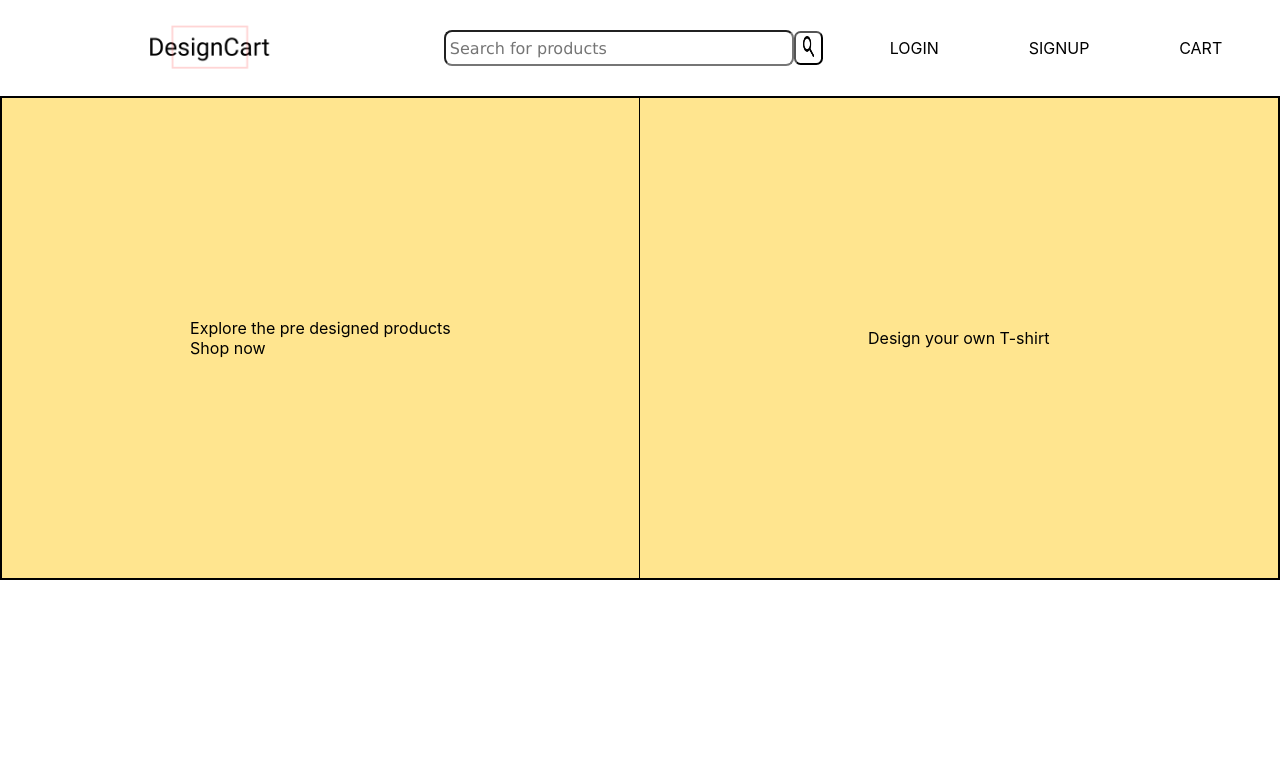
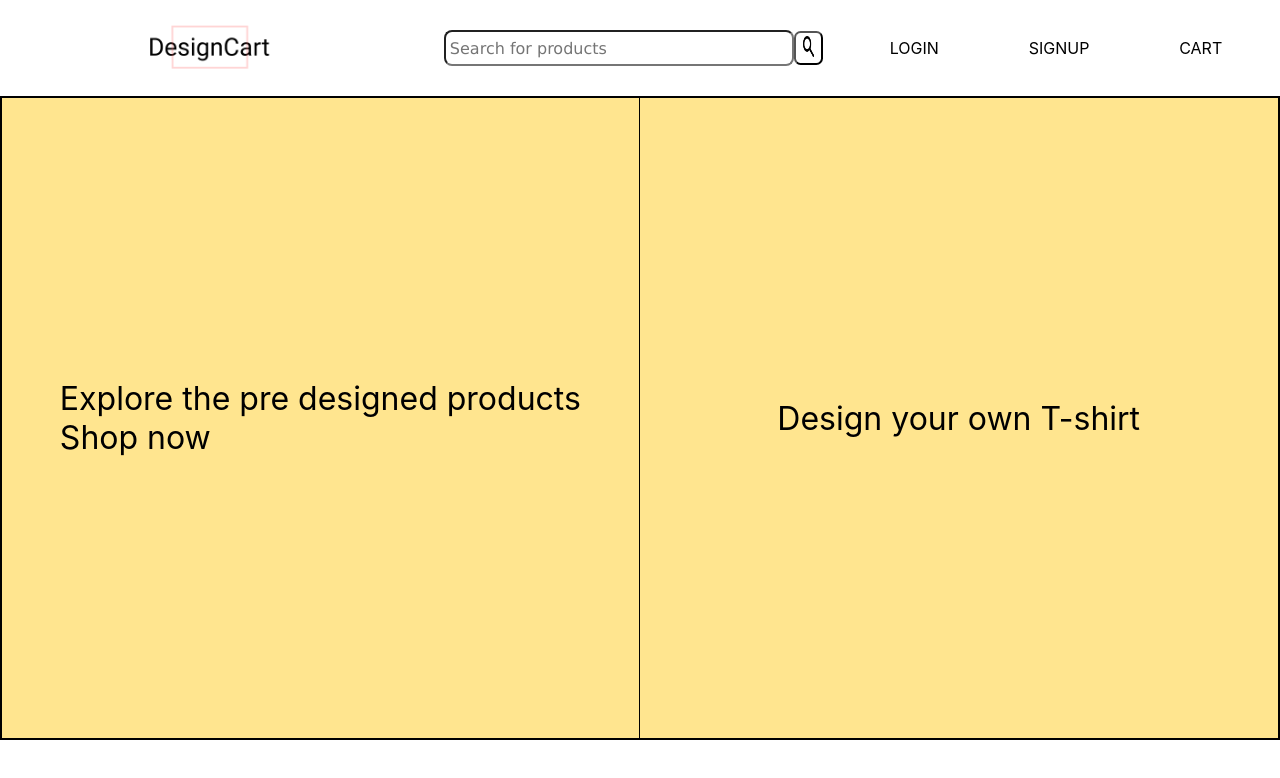
Before and after one commit to harshit-kakkar/DesignCart-Frontend, a React (Create React App) app: page / in a window 1280 px wide. Shown: the top 778 px of the page. Built offline with nearby package versions, Linux system fonts and the light colour scheme.

Commit message:
Improved design for choice part in landing page

```diff
--- a/src/components/landingPage/landingPage.css
+++ b/src/components/landingPage/landingPage.css
@@ -9,7 +9,7 @@
     height: 100%;
     flex-wrap: wrap;
     background-color: white;
-    min-height: 30em;
+    min-height: 40em;
 }
 .choice-create{
     flex: 0 0 50%;
@@ -18,6 +18,7 @@
     display: flex;
     justify-content: center;
     align-items: center;
+    font-size: 2em;
 }
 .choice-predesigned{
     flex: 0 0 49.9%;
@@ -27,8 +28,11 @@
     background-color: #ffe58f;
     color: rgb(0, 0, 0);
     border-right: rgb(0, 0, 0) solid 1px;
+    font-size: 2em;
 }
 .choice-create:hover, .choice-predesigned:hover{
+    transition: all .7s ease;
+    -webkit-transition: all .7s ease;
     background-color: black;
     color: white;
 }
--- a/src/components/landingPage/landingPage.tsx
+++ b/src/components/landingPage/landingPage.tsx
@@ -8,7 +8,8 @@ function LandingPage() {
         <div className="choice-predesigned">
           <p>Explore the pre designed products
           <br></br>
-          Shop now</p>
+          Shop now
+          </p>
         </div>
         <div className="choice-create">
           <p>Design your own T-shirt</p>
```
